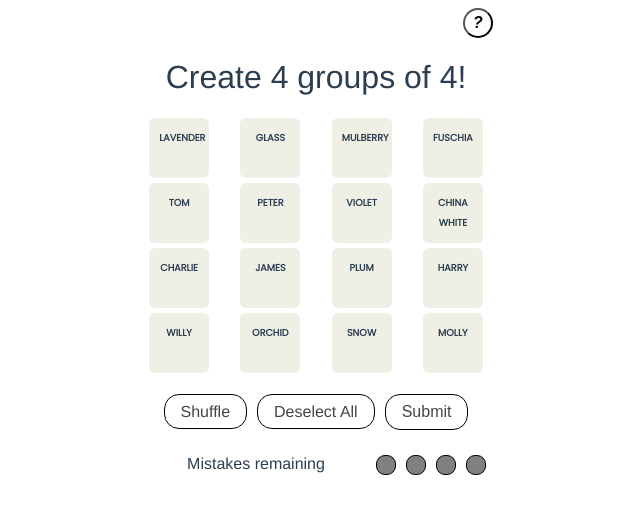
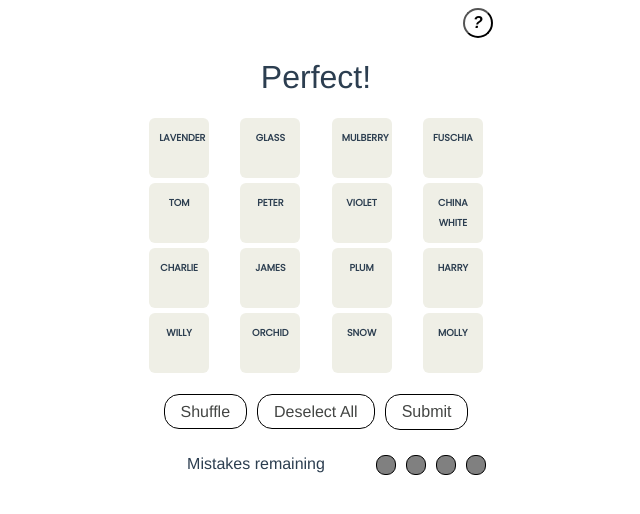
Before and after one commit to margOnline/connections, a Vue app: page / in a window 1280 px wide. Shown: the top 514 px of the page, without its empty margins (324-964 px from the left). Built offline with nearby package versions, Linux system fonts and the light colour scheme; a web font is replaced by a local one.

Commit message:
Display the correct message when the user loses

```diff
--- a/src/components/Board.vue
+++ b/src/components/Board.vue
@@ -8,7 +8,7 @@
     >
       <i class="help-icon">?</i>
     </button>
-    <GameMessage></GameMessage>
+    <GameMessage :numOfGuessesRemaining="numOfGuessesRemaining"></GameMessage>
     <InstructionPanel />
     <AppNotifications />
     <SolvedCategory
@@ -131,7 +131,7 @@ export default {
     },
   },
   computed: {
-    ...mapGetters(["unsolvedWords", "categories"]),
+    ...mapGetters(["unsolvedWords", "categories", "numOfGuessesRemaining"]),
     wordsForGrid() {
       if (this.wordGridKey === this.prevWordGridKey) {
         return this.unsolvedWords;
--- a/src/components/GameMessage.vue
+++ b/src/components/GameMessage.vue
@@ -5,6 +5,9 @@
 <script>
 export default {
   name: "GameMessage",
+  props: {
+    numOfGuessesRemaining: { type: Number, required: true },
+  },
   data() {
     return {
       gameOverMessages: {
@@ -15,20 +18,24 @@ export default {
         4: "Perfect",
       },
       inProgressMessage: "Create 4 groups of 4",
-      numOfGuessesRemaining: { type: Number },
     };
+  },
+  methods: {
+    gameOver() {
+      return (
+        parseInt(this.numOfGuessesRemaining === 0) ||
+        this.$store.state.categories.every((c) => c.solved)
+      );
+    },
   },
   computed: {
     message() {
-      if (this.$store.state.categories.every((c) => c.solved)) {
+      if (this.gameOver) {
         return this.gameOverMessages[this.numOfGuessesRemaining];
       } else {
         return this.inProgressMessage;
       }
     },
-  },
-  created() {
-    this.numOfGuessesRemaining = this.$store.state.numOfGuessesRemaining;
   },
 };
 </script>
```
